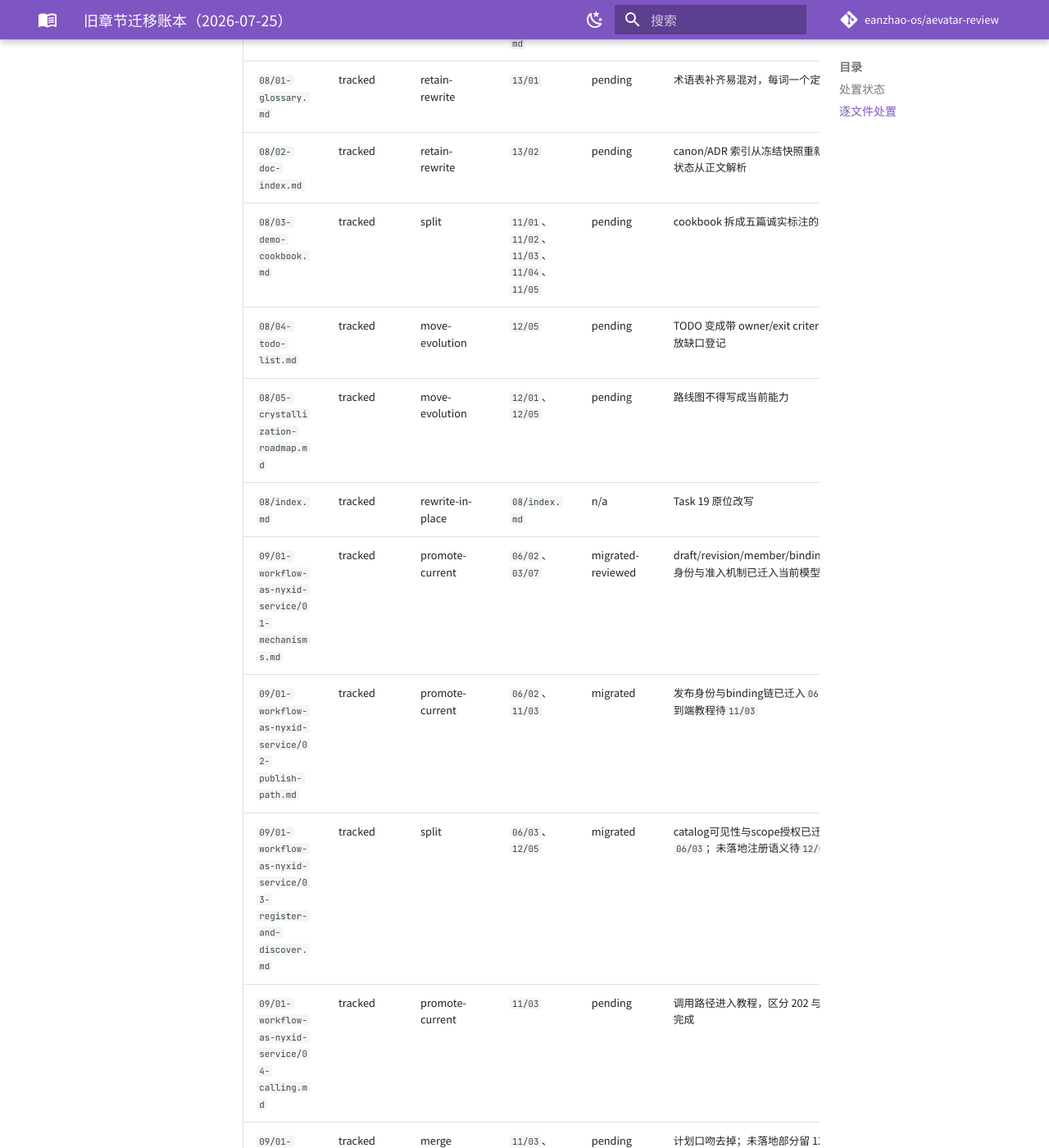
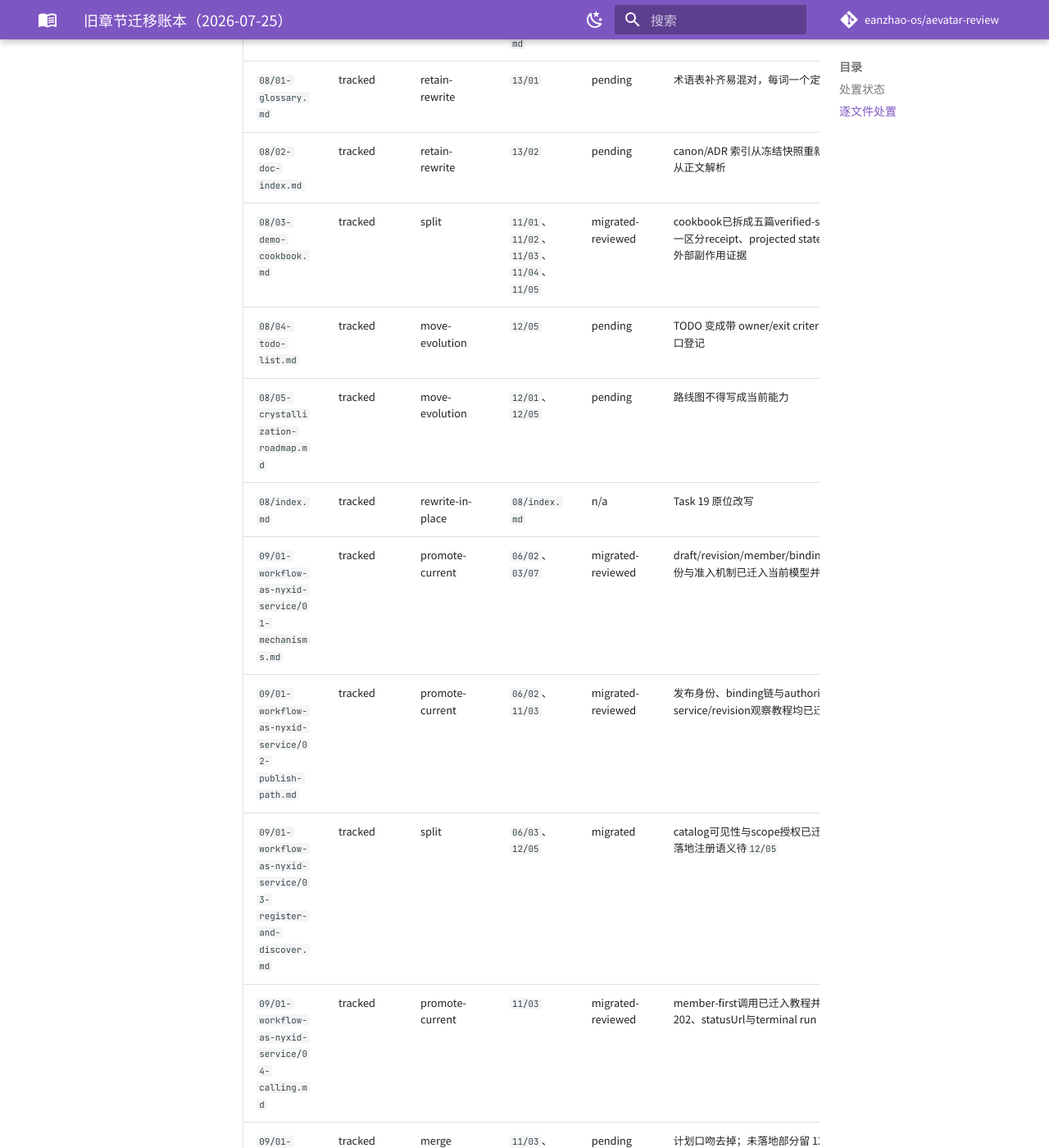
Before and after one commit to eanzhao-os/aevatar-review, an MkDocs documentation site: the page built from docs/migration/2026-07-25-chapter-migration-ledger.md, in a window 1280 px wide and 1400 px high, scrolled down 7470 px. Shown: the whole window at 82% size. Built offline with MkDocs 1.6.1 and Material for MkDocs 9.7.7, drawn with Linux system fonts in a browser that asks for light colours; comment, search, counter and statistics services are not loaded; some of the changed text lies outside the part shown.

Commit message:
docs(11): record verified scenario tutorials

```diff
--- a/docs/migration/2026-07-25-chapter-migration-ledger.md
+++ b/docs/migration/2026-07-25-chapter-migration-ledger.md
@@ -37,7 +37,7 @@
 | `02/02-definition-and-run-actors.md` | tracked | retain-rewrite | `03/01` | migrated-reviewed | definition/run/draft/published 身份必须显式区分 |
 | `02/03-execution-kernel.md` | tracked | retain-rewrite | `03/03` | migrated-reviewed | 补齐终态收敛与 typed tool error |
 | `02/04-step-modules-catalog.md` | tracked | retain-rewrite | `03/04` | migrated-reviewed | primitive 清单以 catalog 为权威，冻结 SHA 计数，不写「30+」永恒口径 |
-| `02/05-workflows-walkthrough.md` | tracked | split | `11/01`、`11/02` | pending | 走读改为两篇可复现教程；旧章现存 stale reference 属已接受迁移红态 |
+| `02/05-workflows-walkthrough.md` | tracked | split | `11/01`、`11/02` | migrated-reviewed | 已拆为最小运行与分支Tool Workflow两篇verified-static教程，并复核definition/admission/run与副作用边界 |
 | `02/06-maker-plugin.md` | tracked | move-evolution | `12/03` | pending | Maker 若非当前路径则只保留历史与教训 |
 | `02/07-connectors.md` | tracked | retain-rewrite | `03/07` | migrated-reviewed | 补 capability admission 与 bind/startup 准入，不写查询期刷新 |
 | `02/08-saga-durable-execution.md` | tracked | split | `03/05`、`03/06` | migrated-reviewed | 挂起/信号/审批与补偿恢复分离；ADR 状态漂移与代码事实分开 |
@@ -75,23 +75,23 @@
 | `07/05-studio-and-scripting.md` | tracked | split | `06/01`、`06/04` | migrated-reviewed | Team/Member资源模型、identity边界与命令/ACK/读模型已拆分迁移并复核 |
 | `07/06-console-web.md` | tracked | merge | `06/03`、`06/04`、`10/07` | migrated-reviewed | catalog/授权、Studio命令/readmodel与只读Observatory查询面均已迁移并复核 |
 | `07/07-observability.md` | tracked | retain-rewrite | `10/07` | migrated-reviewed | OTel实时信号、Status probe事实、权威读模型与Observatory边界已分层迁移并复核 |
-| `07/08-lark-end-to-end.md` | tracked | split | `08/03`、`11/04` | migrated | Lark adapter/delivery/repair边界已迁入`08/03`；可复现教程待`11/04` |
+| `07/08-lark-end-to-end.md` | tracked | split | `08/03`、`11/04` | migrated-reviewed | Lark adapter/delivery/repair与registration→relay→conversation→delivery教程已迁移并复核 |
 | `07/09-voice-presence-edge-brain.md` | tracked | merge | `08/05`、`12/05` | migrated | 当前control/media/credential/restart边界已迁入`08/05`；剩余zero-config、resume与transcript缺口待`12/05` |
 | `07/10-input-ingress-unification.md` | tracked | retain-rewrite | `08/01` | migrated-reviewed | 统一入站骨干、canonical identity与执行意图分层已迁入并复核 |
 | `07/11-file-handling-end-to-end.md` | tracked | retain-rewrite | `08/04` | migrated-reviewed | durable ref、bytes窄边界、ownership与cleanup已迁入并复核；旧章stale reference属已接受迁移红态 |
 | `07/12-scheduled-tasks.md` | protected | promote-current+split | `09/01`、`09/02`、`09/03`、`09/04`、`12/04` | migrated | canonical资源、callback、Agent Key与Vault生命周期已迁入`09/01–04`；fire-time换票历史与事故仍待`12/04` |
-| `07/13-lark-bot-registration.md` | tracked | merge | `08/03`、`11/04` | migrated | registration/repair事实已迁入`08/03`；操作教程待`11/04` |
+| `07/13-lark-bot-registration.md` | tracked | merge | `08/03`、`11/04` | migrated-reviewed | registration/repair事实与webhook、callback、status分层教程已迁移并复核 |
 | `07/index.md` | protected | rewrite-in-place | `07/index.md`、`08/index.md`、`09/index.md` | n/a | 受保护索引；Task 19 原位改写并把导航拆到三个新块 |
 | `08/01-glossary.md` | tracked | retain-rewrite | `13/01` | pending | 术语表补齐易混对，每词一个定义 |
 | `08/02-doc-index.md` | tracked | retain-rewrite | `13/02` | pending | canon/ADR 索引从冻结快照重新生成，状态从正文解析 |
-| `08/03-demo-cookbook.md` | tracked | split | `11/01`、`11/02`、`11/03`、`11/04`、`11/05` | pending | cookbook 拆成五篇诚实标注的教程 |
+| `08/03-demo-cookbook.md` | tracked | split | `11/01`、`11/02`、`11/03`、`11/04`、`11/05` | migrated-reviewed | cookbook已拆成五篇verified-static教程，统一区分receipt、projected state、run/fire与外部副作用证据 |
 | `08/04-todo-list.md` | tracked | move-evolution | `12/05` | pending | TODO 变成带 owner/exit criterion 的开放缺口登记 |
 | `08/05-crystallization-roadmap.md` | tracked | move-evolution | `12/01`、`12/05` | pending | 路线图不得写成当前能力 |
 | `08/index.md` | tracked | rewrite-in-place | `08/index.md` | n/a | Task 19 原位改写 |
 | `09/01-workflow-as-nyxid-service/01-mechanisms.md` | tracked | promote-current | `06/02`、`03/07` | migrated-reviewed | draft/revision/member/binding/service身份与准入机制已迁入当前模型并复核 |
-| `09/01-workflow-as-nyxid-service/02-publish-path.md` | tracked | promote-current | `06/02`、`11/03` | migrated | 发布身份与binding链已迁入`06/02`；端到端教程待`11/03` |
+| `09/01-workflow-as-nyxid-service/02-publish-path.md` | tracked | promote-current | `06/02`、`11/03` | migrated-reviewed | 发布身份、binding链与authority-returned service/revision观察教程均已迁移并复核 |
 | `09/01-workflow-as-nyxid-service/03-register-and-discover.md` | tracked | split | `06/03`、`12/05` | migrated | catalog可见性与scope授权已迁入`06/03`；未落地注册语义待`12/05` |
-| `09/01-workflow-as-nyxid-service/04-calling.md` | tracked | promote-current | `11/03` | pending | 调用路径进入教程，区分 202 与观察到的完成 |
+| `09/01-workflow-as-nyxid-service/04-calling.md` | tracked | promote-current | `11/03` | migrated-reviewed | member-first调用已迁入教程并区分invoke 202、statusUrl与terminal run |
 | `09/01-workflow-as-nyxid-service/05-end-to-end-plan.md` | tracked | merge | `11/03`、`12/05` | pending | 计划口吻去掉；未落地部分留 12/05 |
 | `09/01-workflow-as-nyxid-service/06-auto-registration-plan.md` | tracked | move-evolution | `12/05` | pending | 自动注册未落地，只能是 target |
 | `09/01-workflow-as-nyxid-service/07-auto-registration-adr.md` | tracked | move-evolution | `12/05` | pending | Proposed ADR 不进 current 正文 |
@@ -99,7 +99,7 @@
 | `09/02-ingress-tool-ownership/01-leak-and-asymmetric-rule.md` | tracked | promote-current | `04/03`、`04/04` | migrated-reviewed | 工具归属规则转当前设计 |
 | `09/02-ingress-tool-ownership/02-fix-and-rollout.md` | tracked | split | `04/04`、`12/04` | migrated | 修复语义已迁入 `04/04`；事故过程待 `12/04` 完成后复核 |
 | `09/02-ingress-tool-ownership/index.md` | tracked | delete | `04/index.md`、`12/index.md` | pending | 方案区嵌套索引取消 |
-| `09/03-provision-and-observe-via-nyxid/01-end-to-end.md` | tracked | split | `09/05`、`11/03`、`11/05` | migrated | 版本化生产证据与恢复顺序已迁入`09/05`；可复现调用/排障步骤待`11/03`、`11/05` |
+| `09/03-provision-and-observe-via-nyxid/01-end-to-end.md` | tracked | split | `09/05`、`11/03`、`11/05` | migrated-reviewed | 版本化生产证据、Member调用与automation preflight/create/run-or-cron/revocation恢复均已迁移并复核 |
 | `09/03-provision-and-observe-via-nyxid/02-scheduled-agent-key-production-canary.md` | protected | promote-current+split | `09/05`、`12/04` | migrated | 四次证据的commit/image/date/environment、`last_used_at`、6201/6202强度、provenance与cleanup差异已迁入`09/05`；事故复盘待`12/04` |
 | `09/03-provision-and-observe-via-nyxid/index.md` | protected | delete | `09/index.md`、`12/index.md` | migrated | 内容意图与生产证据导读已进入`09/05`；块级导航仍待Task 19原子切换 |
 | `09/index.md` | tracked | rewrite-in-place | `09/index.md` | n/a | Task 19 原位改写为 Automation 与调度块导读 |
@@ -117,7 +117,7 @@
 | `10/12-api-security-audit-and-hardening.md` | tracked | split | `10/05`、`10/08`、`12/05` | migrated | 已落地认证授权与security guards已迁入`10/05`、`10/08`；未闭合项仍待`12/05`，旧章 stale reference 属已接受迁移红态 |
 | `10/index.md` | protected | rewrite-in-place | `10/index.md`、`12/index.md` | n/a | 受保护索引；Task 19 原位改写 |
 | `11/01-aevatar-control-plane-skills.md` | tracked | merge | `04/03`、`11/03`、`12/03` | migrated | tool catalog 边界已迁入 `04/03`；教程与退役落点待后续章节完成 |
-| `11/02-aevatar-platform-and-probe-skills.md` | tracked | merge | `04/05`、`11/05`、`12/03` | migrated | prompt/skill overlay 边界已迁入 `04/05`；排障教程与退役落点待后续章节完成 |
+| `11/02-aevatar-platform-and-probe-skills.md` | tracked | merge | `04/05`、`11/05`、`12/03` | migrated | prompt/skill overlay与automation排障证据梯度已迁入`04/05`、`11/05`；退役判定仍待`12/03` |
 | `11/index.md` | tracked | rewrite-in-place | `11/index.md` | n/a | Task 19 原位改写为教程块导读 |
 | `12/01-2026-06-22-to-06-26.md` | tracked | merge | `12/01`、`12/02`、`12/04` | pending | 按周复盘改为按主题聚合的决策记录 + 日期/issue 索引 |
 | `12/index.md` | tracked | rewrite-in-place | `12/index.md` | n/a | Task 19 原位改写为演进块导读 |
```
Also changed, not shown: docs/migration/2026-07-25-source-matrix.md (+5 -5 lines), docs/migration/2026-07-25-target-chapters.md (+5 -5 lines).
